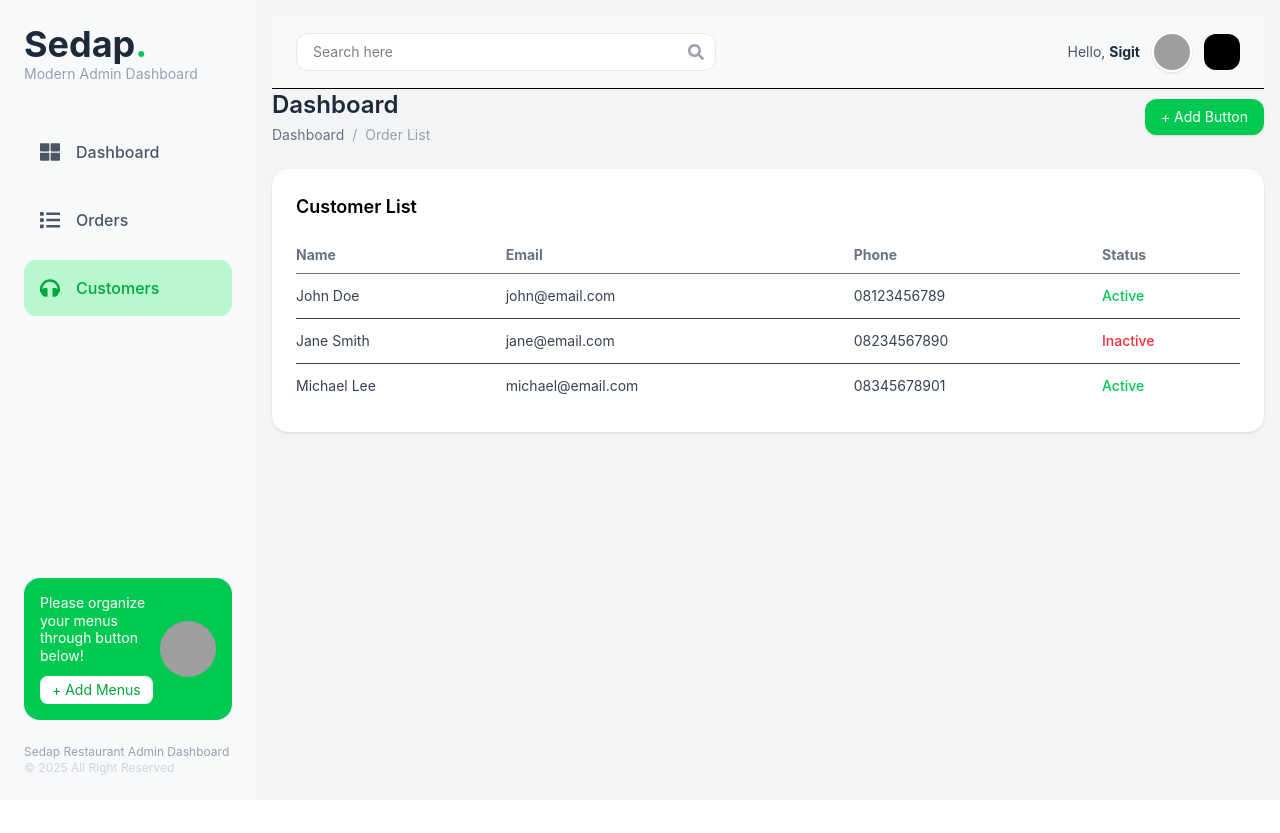
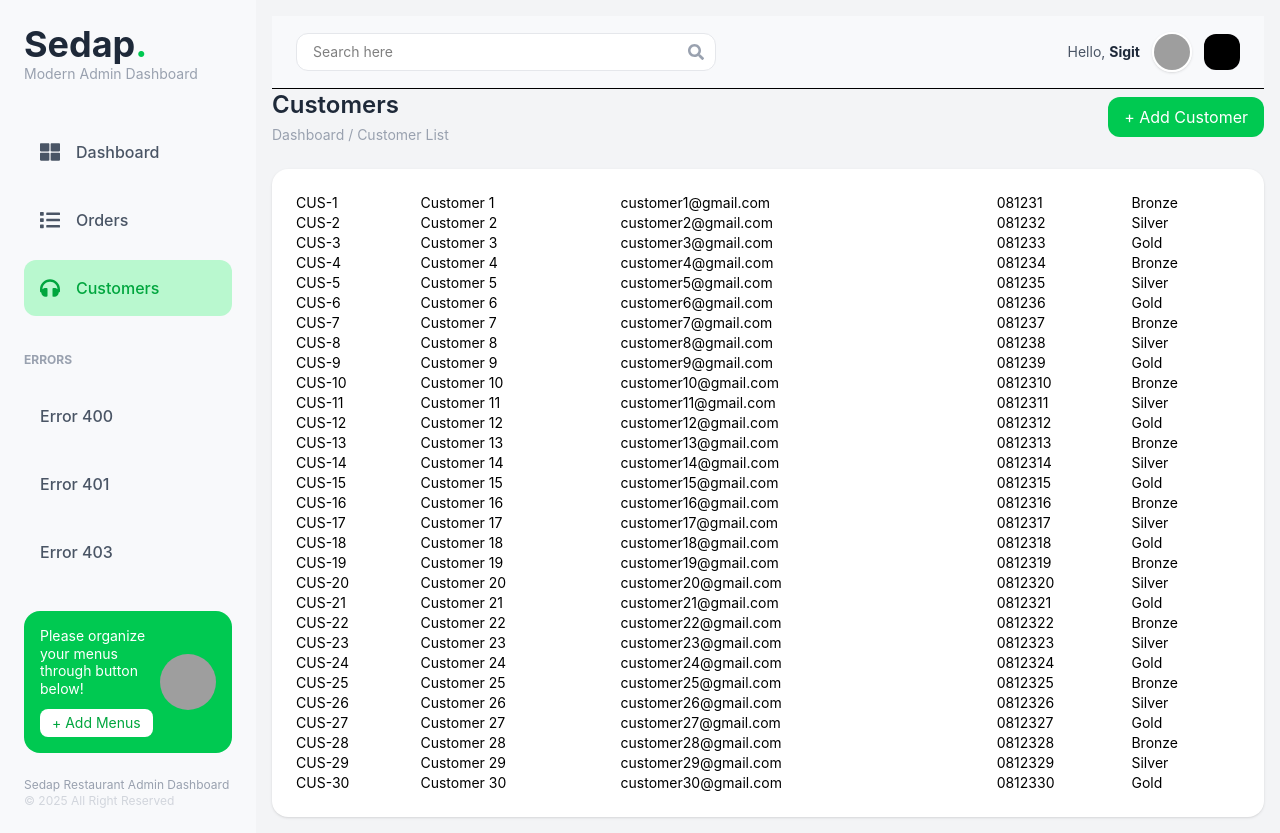
Before and after one commit to sigitprasetyo-pcr/React-Sigit-SIA, a React (Vite) app: page /customers in a window 1280 px wide. Before the commit the page ends 800 px from the top, so only its background shows below. Built offline with nearby package versions, Linux system fonts and the light colour scheme; grey boxes are pictures that could not be loaded.

Commit message:
Latihan P6

```diff
--- a/src/App.jsx
+++ b/src/App.jsx
@@ -4,7 +4,7 @@ import Header from "./layouts/Header";
 import Dashboard from "./pages/Dashboard";
 import Orders from "./pages/Orders";
 import Customers from "./pages/Customers";
-import NotFound from "./pages/NotFound"; // ✅ TAMBAHAN
+import NotFound from "./pages/NotFound";
 import "./assets/tailwind.css";
 import Sidebar from "./layouts/Sidebar";
 
@@ -17,11 +17,17 @@ function App() {
         <Header />
 
         <Routes>
+          {/* MAIN PAGE */}
           <Route path="/" element={<Dashboard />} />
           <Route path="/orders" element={<Orders />} />
           <Route path="/customers" element={<Customers />} />
 
-          {/* ✅ ROUTE 404 (WAJIB PALING BAWAH) */}
+          {/* 🔥 ERROR PAGE */}
+          <Route path="/error/400" element={<NotFound />} />
+          <Route path="/error/401" element={<NotFound />} />
+          <Route path="/error/403" element={<NotFound />} />
+
+          {/* 🔥 404 WAJIB PALING BAWAH */}
           <Route path="*" element={<NotFound />} />
         </Routes>
 
--- /dev/null
+++ b/src/components/ErrorPage.jsx
@@ -0,0 +1,28 @@
+import { Link } from "react-router-dom";
+
+export default function ErrorPage({ code, description, image }) {
+  return (
+    <div className="flex items-center justify-center min-h-screen bg-[#F8F9FB]">
+      <div className="bg-white p-10 rounded-2xl shadow-md text-center max-w-md w-full">
+
+        <img src={image} className="w-32 mx-auto mb-4" />
+
+        <h1 className="text-6xl font-extrabold text-red-500 mb-2">
+          {code}
+        </h1>
+
+        <h2 className="text-xl font-bold text-gray-800 mb-2">
+          {description}
+        </h2>
+
+        <Link
+          to="/"
+          className="inline-block bg-green-500 hover:bg-green-600 text-white px-6 py-2 rounded-lg"
+        >
+          Kembali ke Dashboard
+        </Link>
+
+      </div>
+    </div>
+  );
+}
--- a/src/components/PageHeader.jsx
+++ b/src/components/PageHeader.jsx
@@ -1,23 +1,21 @@
-export default function PageHeader() {
+export default function PageHeader({ title, breadcrumb, children }) {
+  const breadcrumbText = Array.isArray(breadcrumb)
+    ? breadcrumb.join(" / ")
+    : breadcrumb;
+
   return (
     <div className="flex justify-between items-center mb-6">
-      {/* Left */}
       <div>
         <h1 className="text-2xl font-semibold text-gray-800">
-          Dashboard
+          {title}
         </h1>
 
-        <div className="flex items-center gap-2 text-sm text-gray-400 mt-1">
-          <span className="text-gray-500">Dashboard</span>
-          <span>/</span>
-          <span className="text-gray-400">Order List</span>
+        <div className="text-sm text-gray-400 mt-1">
+          {breadcrumbText}
         </div>
       </div>
 
-      {/* Right Button */}
-      <button className="bg-green-500 hover:bg-green-600 text-white text-sm px-4 py-2 rounded-xl shadow-sm">
-        + Add Button
-      </button>
+      <div>{children}</div>
     </div>
   );
 }
--- /dev/null
+++ b/src/data/Customers.js
@@ -0,0 +1,7 @@
+export const customers = Array.from({ length: 30 }, (_, i) => ({
+  id: `CUS-${i + 1}`,
+  name: `Customer ${i + 1}`,
+  email: `customer${i + 1}@gmail.com`,
+  phone: `08123${i + 1}`,
+  loyalty: ["Bronze", "Silver", "Gold"][i % 3],
+}));
--- /dev/null
+++ b/src/data/Orders.js
@@ -0,0 +1,7 @@
+export const orders = Array.from({ length: 30 }, (_, i) => ({
+  id: `ORD-${i + 1}`,
+  name: `Customer ${i + 1}`,
+  status: ["Pending", "Completed", "Cancelled"][i % 3],
+  price: 10000 + i * 5000,
+  date: `2026-04-${(i % 30) + 1}`,
+}));
--- a/src/layouts/Sidebar.jsx
+++ b/src/layouts/Sidebar.jsx
@@ -3,7 +3,6 @@ import { FaThLarge, FaList, FaHeadphones } from "react-icons/fa";
 
 export default function Sidebar() {
 
-  // class menu (aktif & tidak aktif)
   const menuClass = ({ isActive }) =>
     `flex items-center p-4 rounded-xl font-medium transition-all ${
       isActive
@@ -26,11 +25,7 @@ export default function Sidebar() {
 
           {/* Dashboard */}
           <li>
-            <NavLink
-              to="/"
-              end
-              className={menuClass}
-            >
+            <NavLink to="/" end className={menuClass}>
               <FaThLarge className="mr-4 text-xl" />
               Dashboard
             </NavLink>
@@ -38,10 +33,7 @@ export default function Sidebar() {
 
           {/* Orders */}
           <li>
-            <NavLink
-              to="/orders"
-              className={menuClass}
-            >
+            <NavLink to="/orders" className={menuClass}>
               <FaList className="mr-4 text-xl" />
               Orders
             </NavLink>
@@ -49,12 +41,32 @@ export default function Sidebar() {
 
           {/* Customers */}
           <li>
-            <NavLink
-              to="/customers"
-              className={menuClass}
-            >
+            <NavLink to="/customers" className={menuClass}>
               <FaHeadphones className="mr-4 text-xl" />
               Customers
+            </NavLink>
+          </li>
+
+          {/* 🔥 ERROR MENU */}
+          <div className="pt-6 pb-2 text-xs font-bold text-gray-400 uppercase">
+            Errors
+          </div>
+
+          <li>
+            <NavLink to="/error/400" className={menuClass}>
+              Error 400
+            </NavLink>
+          </li>
+
+          <li>
+            <NavLink to="/error/401" className={menuClass}>
+              Error 401
+            </NavLink>
+          </li>
+
+          <li>
+            <NavLink to="/error/403" className={menuClass}>
+              Error 403
             </NavLink>
           </li>
 
--- a/src/pages/Customers.jsx
+++ b/src/pages/Customers.jsx
@@ -1,48 +1,55 @@
+import { useState } from "react";
 import PageHeader from "../components/PageHeader";
-<PageHeader title="Customers" subtitle="Customer List" />
+import { customers as initialData } from "../data/customers";
 
 export default function Customers() {
+  const [data, setData] = useState(initialData);
+  const [showForm, setShowForm] = useState(false);
+  const [form, setForm] = useState({});
+
+  const handleSubmit = () => {
+    setData([...data, form]);
+    setShowForm(false);
+  };
+
   return (
     <div>
-      <PageHeader />
+
+      <PageHeader title="Customers" breadcrumb={["Dashboard", "Customer List"]}>
+        <button
+          onClick={()=>setShowForm(!showForm)}
+          className="bg-green-500 text-white px-4 py-2 rounded-xl"
+        >
+          + Add Customer
+        </button>
+      </PageHeader>
+
+      {showForm && (
+        <div className="bg-white p-4 mb-4 rounded shadow">
+          <input placeholder="Customer ID" onChange={(e)=>setForm({...form,id:e.target.value})} className="border p-2 m-1"/>
+          <input placeholder="Name" onChange={(e)=>setForm({...form,name:e.target.value})} className="border p-2 m-1"/>
+          <button onClick={handleSubmit} className="bg-green-500 text-white px-3 py-1">
+            Save
+          </button>
+        </div>
+      )}
 
       <div className="bg-white p-6 rounded-2xl shadow-sm">
-        <h2 className="text-lg font-semibold mb-4">Customer List</h2>
-
-        <table className="w-full text-sm text-left">
-          <thead className="text-gray-500 border-b">
-            <tr>
-              <th className="py-2">Name</th>
-              <th>Email</th>
-              <th>Phone</th>
-              <th>Status</th>
-            </tr>
-          </thead>
-
-          <tbody className="text-gray-700">
-            <tr className="border-b">
-              <td className="py-3">John Doe</td>
-              <td>john@email.com</td>
-              <td>08123456789</td>
-              <td className="text-green-500 font-medium">Active</td>
-            </tr>
-
-            <tr className="border-b">
-              <td className="py-3">Jane Smith</td>
-              <td>jane@email.com</td>
-              <td>08234567890</td>
-              <td className="text-red-500 font-medium">Inactive</td>
-            </tr>
-
-            <tr>
-              <td className="py-3">Michael Lee</td>
-              <td>michael@email.com</td>
-              <td>08345678901</td>
-              <td className="text-green-500 font-medium">Active</td>
-            </tr>
+        <table className="w-full text-sm">
+          <tbody>
+            {data.map((c,i)=>(
+              <tr key={i}>
+                <td>{c.id}</td>
+                <td>{c.name}</td>
+                <td>{c.email}</td>
+                <td>{c.phone}</td>
+                <td>{c.loyalty}</td>
+              </tr>
+            ))}
           </tbody>
         </table>
       </div>
+
     </div>
   );
 }
--- a/src/pages/Orders.jsx
+++ b/src/pages/Orders.jsx
@@ -1,48 +1,55 @@
+import { useState } from "react";
 import PageHeader from "../components/PageHeader";
-<PageHeader title="Orders" subtitle="Order List" />
+import { orders as initialData } from "../data/orders";
 
 export default function Orders() {
+  const [data, setData] = useState(initialData);
+  const [showForm, setShowForm] = useState(false);
+  const [form, setForm] = useState({});
+
+  const handleSubmit = () => {
+    setData([...data, form]);
+    setShowForm(false);
+  };
+
   return (
     <div>
-      <PageHeader />
+
+      <PageHeader title="Orders" breadcrumb={["Dashboard", "Order List"]}>
+        <button
+          onClick={() => setShowForm(!showForm)}
+          className="bg-green-500 text-white px-4 py-2 rounded-xl"
+        >
+          + Add Order
+        </button>
+      </PageHeader>
+
+      {showForm && (
+        <div className="bg-white p-4 mb-4 rounded shadow">
+          <input placeholder="Order ID" onChange={(e)=>setForm({...form,id:e.target.value})} className="border p-2 m-1"/>
+          <input placeholder="Customer Name" onChange={(e)=>setForm({...form,name:e.target.value})} className="border p-2 m-1"/>
+          <button onClick={handleSubmit} className="bg-green-500 text-white px-3 py-1">
+            Save
+          </button>
+        </div>
+      )}
 
       <div className="bg-white p-6 rounded-2xl shadow-sm">
-        <h2 className="text-lg font-semibold mb-4">Order List</h2>
-
-        <table className="w-full text-sm text-left">
-          <thead className="text-gray-500 border-b">
-            <tr>
-              <th className="py-2">Order ID</th>
-              <th>Customer</th>
-              <th>Date</th>
-              <th>Status</th>
-            </tr>
-          </thead>
-
-          <tbody className="text-gray-700">
-            <tr className="border-b">
-              <td className="py-3">#001</td>
-              <td>John Doe</td>
-              <td>20 Apr 2026</td>
-              <td className="text-green-500 font-medium">Completed</td>
-            </tr>
-
-            <tr className="border-b">
-              <td className="py-3">#002</td>
-              <td>Jane Smith</td>
-              <td>19 Apr 2026</td>
-              <td className="text-yellow-500 font-medium">Pending</td>
-            </tr>
-
-            <tr>
-              <td className="py-3">#003</td>
-              <td>Michael Lee</td>
-              <td>18 Apr 2026</td>
-              <td className="text-red-500 font-medium">Cancelled</td>
-            </tr>
+        <table className="w-full text-sm">
+          <tbody>
+            {data.map((o,i)=>(
+              <tr key={i}>
+                <td>{o.id}</td>
+                <td>{o.name}</td>
+                <td>{o.status}</td>
+                <td>{o.price}</td>
+                <td>{o.date}</td>
+              </tr>
+            ))}
           </tbody>
         </table>
       </div>
+
     </div>
   );
 }
```
Also changed, not shown: 1 other file (tests, documents, lock files or other folders).
